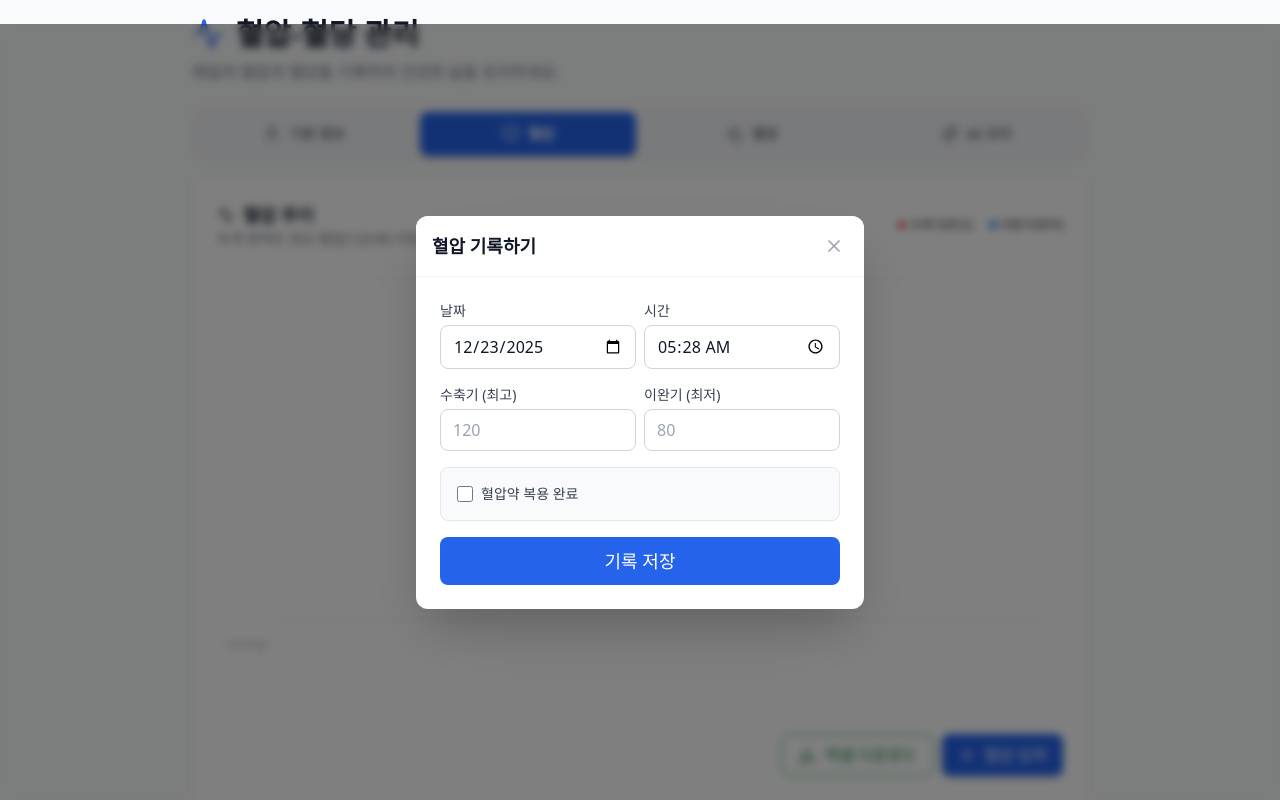
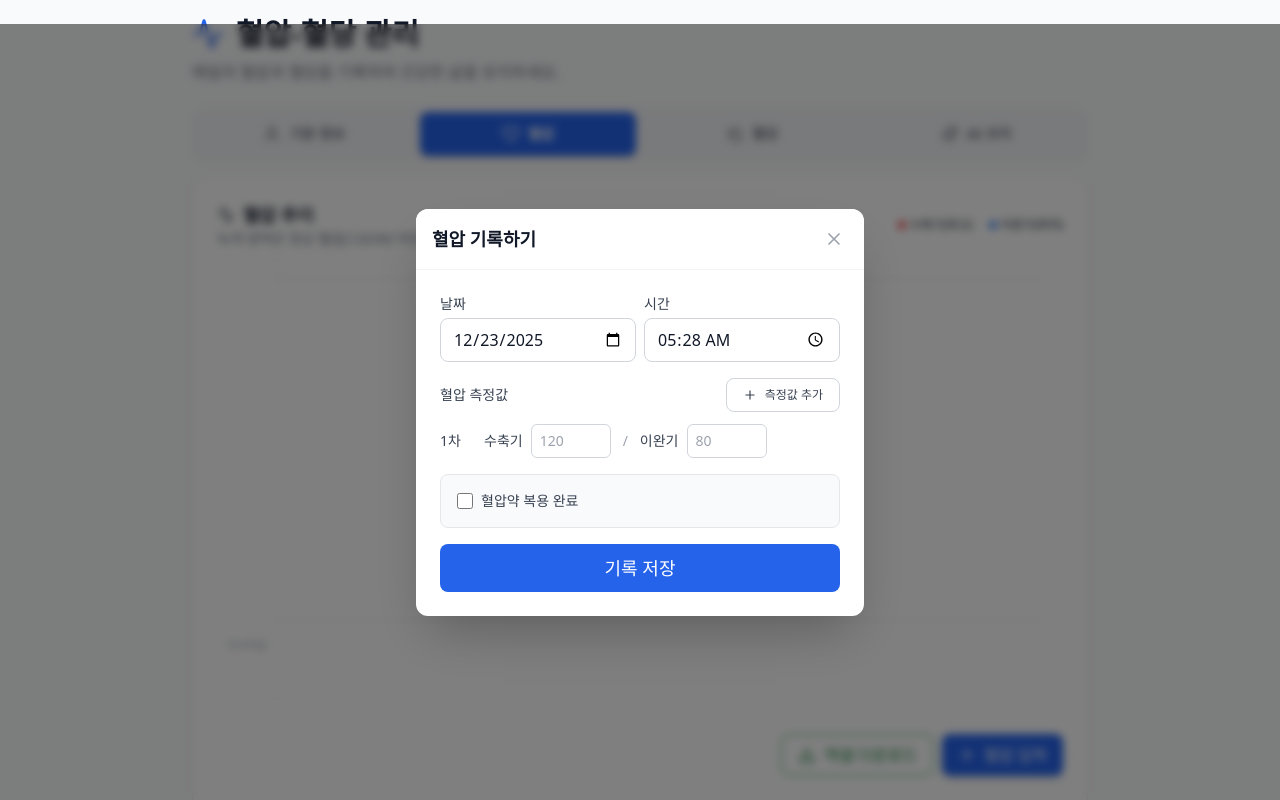
Before and after one commit to ikaros3/WellTracker, a React (Vite) app: page / in a window 1280 px wide. Both pictures are taken after a click on the button "혈압 입력". Shown: the top 800 px of the page. Built offline with nearby package versions, Linux system fonts and the light colour scheme.

Commit message:
혈압 측정값 여러개 및 평균 입력 기능 추가

```diff
--- a/src/components/sections/BPSection.jsx
+++ b/src/components/sections/BPSection.jsx
@@ -38,15 +38,20 @@ function BPSection({ records, onAdd, onUpdate, onDelete, onDownload }) {
     const [input, setInput] = useState({
         date: "",
         time: "",
-        systolic: "",
-        diastolic: "",
+        measurements: [{ systolic: "", diastolic: "" }],
         medsTaken: false,
     });
 
     const openModal = (record = null) => {
         if (record) {
             setEditId(record.id);
-            setInput(record);
+            // 편집 시 저장된 평균값을 1차 측정값으로 표시
+            setInput({
+                ...record,
+                measurements: [
+                    { systolic: record.systolic, diastolic: record.diastolic }
+                ]
+            });
         } else {
             setEditId(null);
             const now = new Date();
@@ -58,8 +63,7 @@ function BPSection({ records, onAdd, onUpdate, onDelete, onDownload }) {
             setInput({
                 date: `${year}-${month}-${day}`,
                 time: `${hours}:${minutes}`,
-                systolic: "",
-                diastolic: "",
+                measurements: [{ systolic: "", diastolic: "" }],
                 medsTaken: false,
             });
         }
@@ -68,9 +72,39 @@ function BPSection({ records, onAdd, onUpdate, onDelete, onDownload }) {
 
     const handleSubmit = (e) => {
         e.preventDefault();
-        if (!input.systolic || !input.diastolic) return;
-        if (editId) onUpdate({ ...input, id: editId });
-        else onAdd(input);
+
+        // 유효한 측정값만 필터링 (둘 다 값이 있는 경우만)
+        const validMeasurements = input.measurements.filter(
+            m => m.systolic && m.diastolic
+        );
+
+        if (validMeasurements.length === 0) return;
+
+        // 평균 계산
+        const avgSystolic = Math.round(
+            validMeasurements.reduce((sum, m) => sum + parseInt(m.systolic), 0) /
+            validMeasurements.length
+        );
+        const avgDiastolic = Math.round(
+            validMeasurements.reduce((sum, m) => sum + parseInt(m.diastolic), 0) /
+            validMeasurements.length
+        );
+
+        // 평균값으로 저장
+        const recordToSave = {
+            date: input.date,
+            time: input.time,
+            systolic: avgSystolic.toString(),
+            diastolic: avgDiastolic.toString(),
+            medsTaken: input.medsTaken
+        };
+
+        if (editId) {
+            onUpdate({ ...recordToSave, id: editId });
+        } else {
+            onAdd(recordToSave);
+        }
+
         setIsModalOpen(false);
     };
 
@@ -364,40 +398,107 @@ function BPSection({ records, onAdd, onUpdate, onDelete, onDownload }) {
                             required
                         />
                     </div>
-                    <div className="grid grid-cols-2 gap-2">
-                        <Input
-                            label="수축기 (최고)"
+
+                    {/* 측정값 입력 영역 */}
+                    <div className="space-y-3">
+                        <div className="flex items-center justify-between">
+                            <label className="block text-sm font-medium text-gray-700">
+                                혈압 측정값
+                            </label>
+                            {input.measurements.length < 5 && (
+                                <Button
+                                    type="button"
+                                    variant="outline"
+                                    onClick={() => {
+                                        setInput({
+                                            ...input,
+                                            measurements: [
+                                                ...input.measurements,
+                                                { systolic: "", diastolic: "" }
+                                            ]
+                                        });
+                                    }}
+                                    className="text-xs py-1 px-2 h-auto"
+                                >
+                                    <Plus size={14} /> 측정값 추가
+                                </Button>
+                            )}
+                        </div>
+
+                        {input.measurements.map((measurement, index) => (
+                            <div key={index} className="flex items-center gap-3">
+                                <span className="text-sm font-medium text-gray-700 w-8 flex-shrink-0">
+                                    {index + 1}차
+                                </span>
+                                <div className="flex items-center gap-3">
+                                    <div className="flex items-center gap-2">
+                                        <label className="text-sm text-gray-700 flex-shrink-0">수축기</label>
+                                        <input
                                             type="number"
                                             placeholder="120"
-                            value={input.systolic}
-                            onChange={(e) => setInput({ ...input, systolic: e.target.value })}
-                            enterKeyHint="done"
+                                            value={measurement.systolic}
+                                            onChange={(e) => {
+                                                const newMeasurements = [...input.measurements];
+                                                newMeasurements[index].systolic = e.target.value;
+                                                setInput({ ...input, measurements: newMeasurements });
+                                            }}
                                             onKeyDown={(e) => {
                                                 if (e.key === "Enter") {
                                                     e.preventDefault();
                                                     e.target.blur();
                                                 }
                                             }}
-                            required
+                                            className="w-20 px-2 py-1.5 text-sm border border-gray-300 rounded-md focus:ring-2 focus:ring-blue-500 focus:border-blue-500"
                                         />
-                        <Input
-                            label="이완기 (최저)"
+                                    </div>
+                                    <span className="text-gray-400 text-sm">/</span>
+                                    <div className="flex items-center gap-2">
+                                        <label className="text-sm text-gray-700 flex-shrink-0">이완기</label>
+                                        <input
                                             type="number"
                                             placeholder="80"
-                            value={input.diastolic}
-                            onChange={(e) =>
-                                setInput({ ...input, diastolic: e.target.value })
-                            }
-                            enterKeyHint="done"
+                                            value={measurement.diastolic}
+                                            onChange={(e) => {
+                                                const newMeasurements = [...input.measurements];
+                                                newMeasurements[index].diastolic = e.target.value;
+                                                setInput({ ...input, measurements: newMeasurements });
+                                            }}
                                             onKeyDown={(e) => {
                                                 if (e.key === "Enter") {
                                                     e.preventDefault();
                                                     e.target.blur();
                                                 }
                                             }}
-                            required
+                                            className="w-20 px-2 py-1.5 text-sm border border-gray-300 rounded-md focus:ring-2 focus:ring-blue-500 focus:border-blue-500"
                                         />
                                     </div>
+                                </div>
+                                {input.measurements.length > 1 && (
+                                    <button
+                                        type="button"
+                                        onClick={() => {
+                                            setInput({
+                                                ...input,
+                                                measurements: input.measurements.filter((_, i) => i !== index)
+                                            });
+                                        }}
+                                        className="text-red-500 hover:text-red-700 p-1 flex-shrink-0"
+                                    >
+                                        <Trash2 size={18} />
+                                    </button>
+                                )}
+                            </div>
+                        ))}
+
+                        {input.measurements.length > 1 && (
+                            <div className="bg-blue-50 border border-blue-200 rounded-lg p-3">
+                                <p className="text-xs text-blue-700">
+                                    💡 여러 측정값을 입력하면 평균값이 자동으로 계산되어 저장됩니다.
+                                </p>
+                            </div>
+                        )}
+                    </div>
+
                     <div className="bg-gray-50 p-4 rounded-lg border border-gray-200">
                         <Checkbox
                             label="혈압약 복용 완료"
```
Lines whose indentation alone changed are shown as unchanged.
